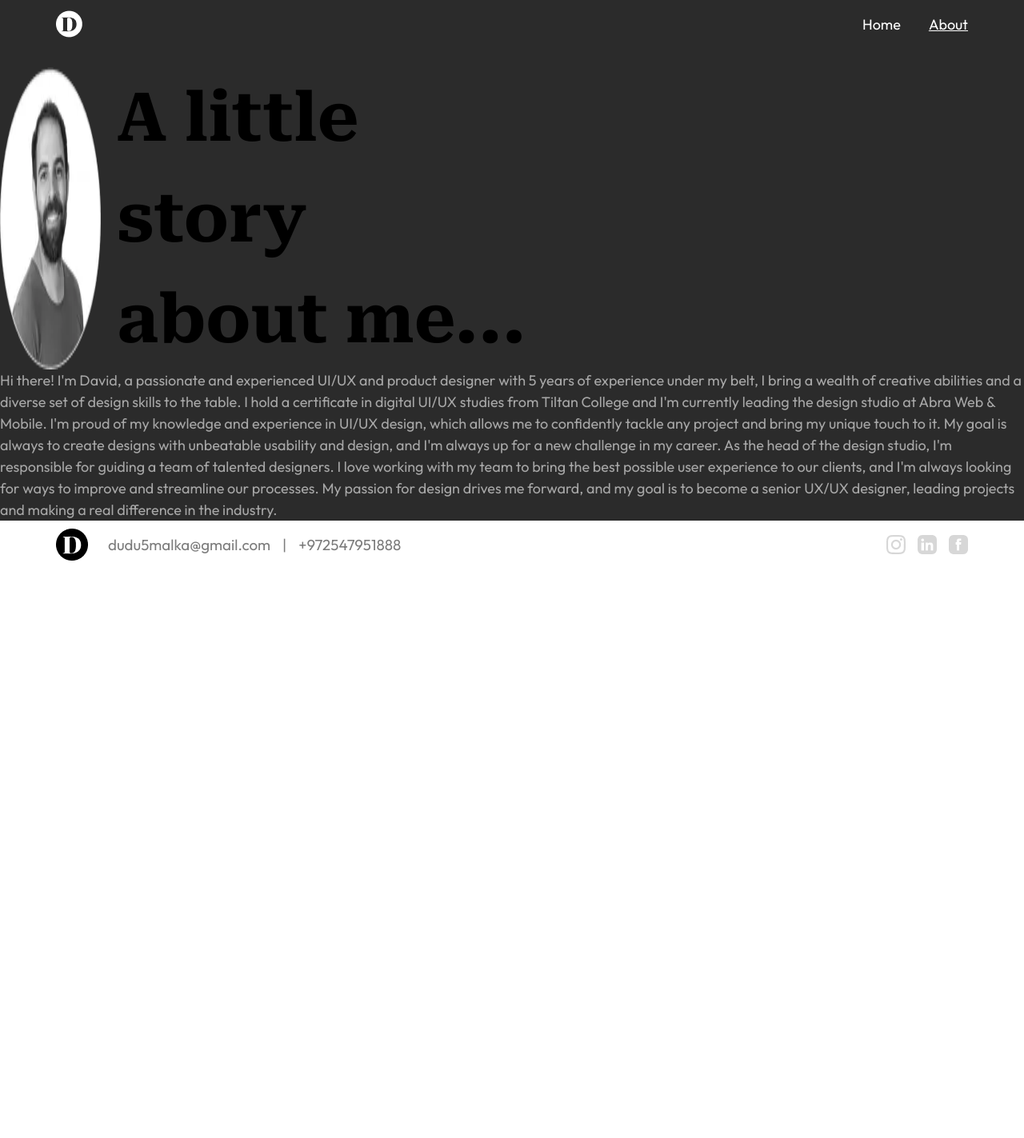
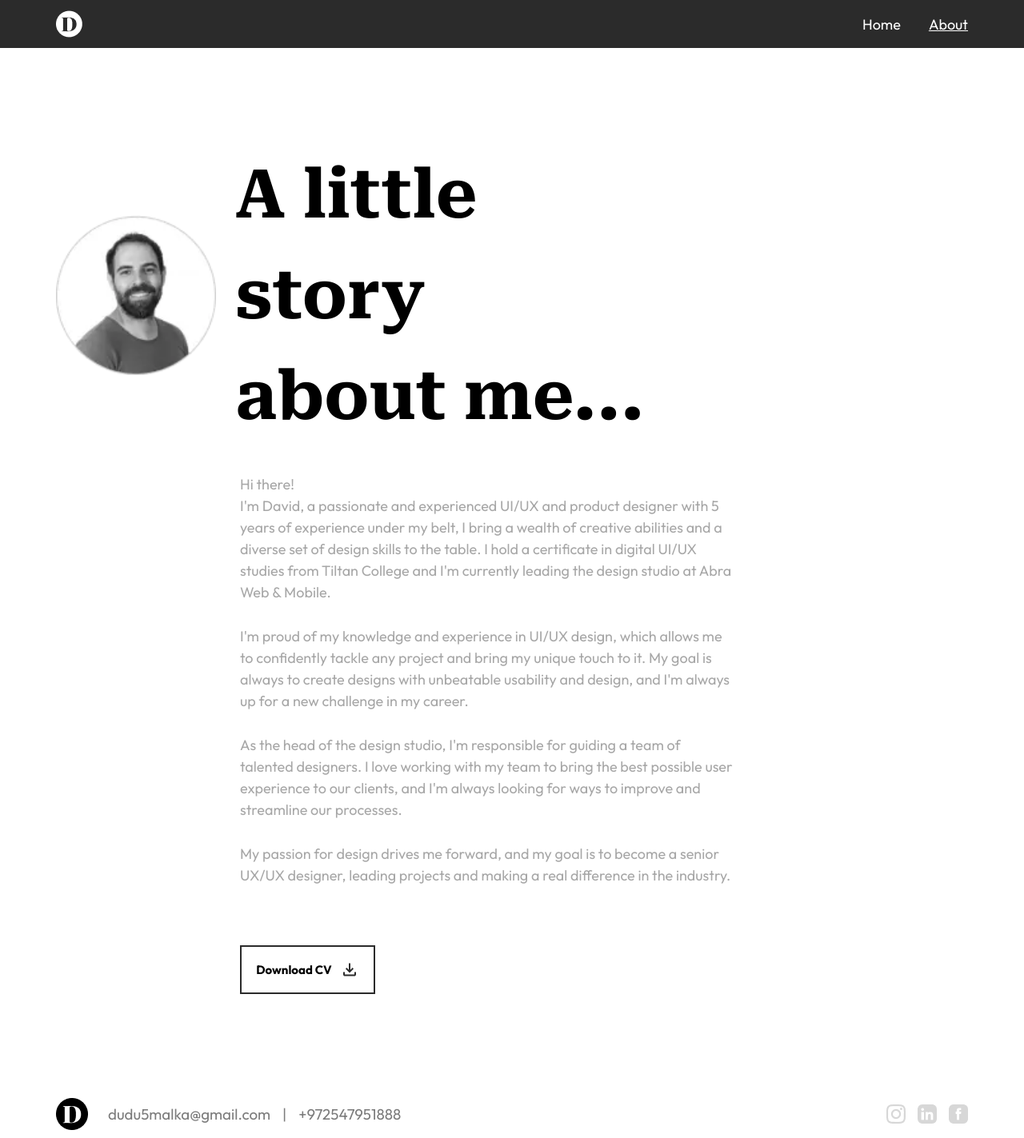
Before and after one commit to OriGuyUniqueDev/davidMalkaUIUXV2, a React (Vite) app: page /about in a window 1280 px wide. Shown: the whole page at 80% size. Before the commit the page ends 800 px from the top, so only its background shows below. Built offline with nearby package versions, Linux system fonts and the light colour scheme.

Commit message:
add about page

```diff
--- a/src/layout/header/Header.tsx
+++ b/src/layout/header/Header.tsx
@@ -16,7 +16,7 @@ const Header: FunctionComponent<HeaderProps> = () => {
 		textDecoration: "underline",
 	};
 	return (
-		<div className="w-full mx-auto bg-projectBlack md:h-[6rem] sm:h-[10rem] sm:mb-[2.4rem]     ">
+		<div className="w-full mx-auto bg-projectBlack md:h-[6rem] sm:h-[10rem] sm:mb-[2.4rem] md:mb-0     ">
 			<div className="md:max-w-[1280px] sm:max-w-[375px] mx-auto h-full md:px-[7rem] sm:px-[1.8rem] flex justify-between md:items-center sm:items-end">
 				<Link to="/">
 					<img src="/icons/logoLight.png" alt="logo in nav bar" />
--- a/src/pages/about/About.tsx
+++ b/src/pages/about/About.tsx
@@ -4,12 +4,22 @@ interface AboutProps {}
 
 const About: FunctionComponent<AboutProps> = () => {
 	return (
-		<div className="">
-			<div className="flex gap-8">
-				<img src="/images/homePage/avatarContact.webp" alt="avatarContact" />
+		<div className="bg-projectWhite px-[7rem] py-[12rem]">
+			<div className="flex gap-[2.4rem] items-center">
+				<img className="w-[20rem] h-[20rem]" src="/images/homePage/avatarContact.webp" alt="avatarContact" />
 				<p className="text-[8.4rem] font-serif w-[52rem] font-bold">A little story about me...</p>
 			</div>
-			<p className="text-[1.8rem] text-projectGrey">Hi there! I'm David, a passionate and experienced UI/UX and product designer with 5 years of experience under my belt, I bring a wealth of creative abilities and a diverse set of design skills to the table. I hold a certificate in digital UI/UX studies from Tiltan College and I'm currently leading the design studio at Abra Web & Mobile. I'm proud of my knowledge and experience in UI/UX design, which allows me to confidently tackle any project and bring my unique touch to it. My goal is always to create designs with unbeatable usability and design, and I'm always up for a new challenge in my career. As the head of the design studio, I'm responsible for guiding a team of talented designers. I love working with my team to bring the best possible user experience to our clients, and I'm always looking for ways to improve and streamline our processes. My passion for design drives me forward, and my goal is to become a senior UX/UX designer, leading projects and making a real difference in the industry.</p>
+			<div className="w-[61.7rem] ml-[23rem] mt-[3.4rem] text-[1.8rem] flex flex-col gap-[2.8rem]">
+				<p className=" text-projectGrey">
+					<p className=" text-projectGrey">Hi there!</p>I'm David, a passionate and experienced UI/UX and product designer with 5 years of experience under my belt, I bring a wealth of creative abilities and a diverse set of design skills to the table. I hold a certificate in digital UI/UX studies from Tiltan College and I'm currently leading the design studio at Abra Web & Mobile.
+				</p>
+				<p className=" text-projectGrey">I'm proud of my knowledge and experience in UI/UX design, which allows me to confidently tackle any project and bring my unique touch to it. My goal is always to create designs with unbeatable usability and design, and I'm always up for a new challenge in my career.</p>
+				<p className=" text-projectGrey"> As the head of the design studio, I'm responsible for guiding a team of talented designers. I love working with my team to bring the best possible user experience to our clients, and I'm always looking for ways to improve and streamline our processes.</p>
+				<p className=" text-projectGrey"> My passion for design drives me forward, and my goal is to become a senior UX/UX designer, leading projects and making a real difference in the industry.</p>
+				<a href={``} className={`px-6 py-7 mt-[4.6rem] md:w-[16.9rem] sm:w-full h-[6.1rem] flex items-center gap-4 justify-center border-projectBlack   border-[0.2rem] font-bold text-2xl`}>
+					Download CV <img src="/icons/download.svg" alt="download icon" />
+				</a>
+			</div>
 		</div>
 	);
 };
```
Also changed, not shown: public/icons/download.svg (added).
